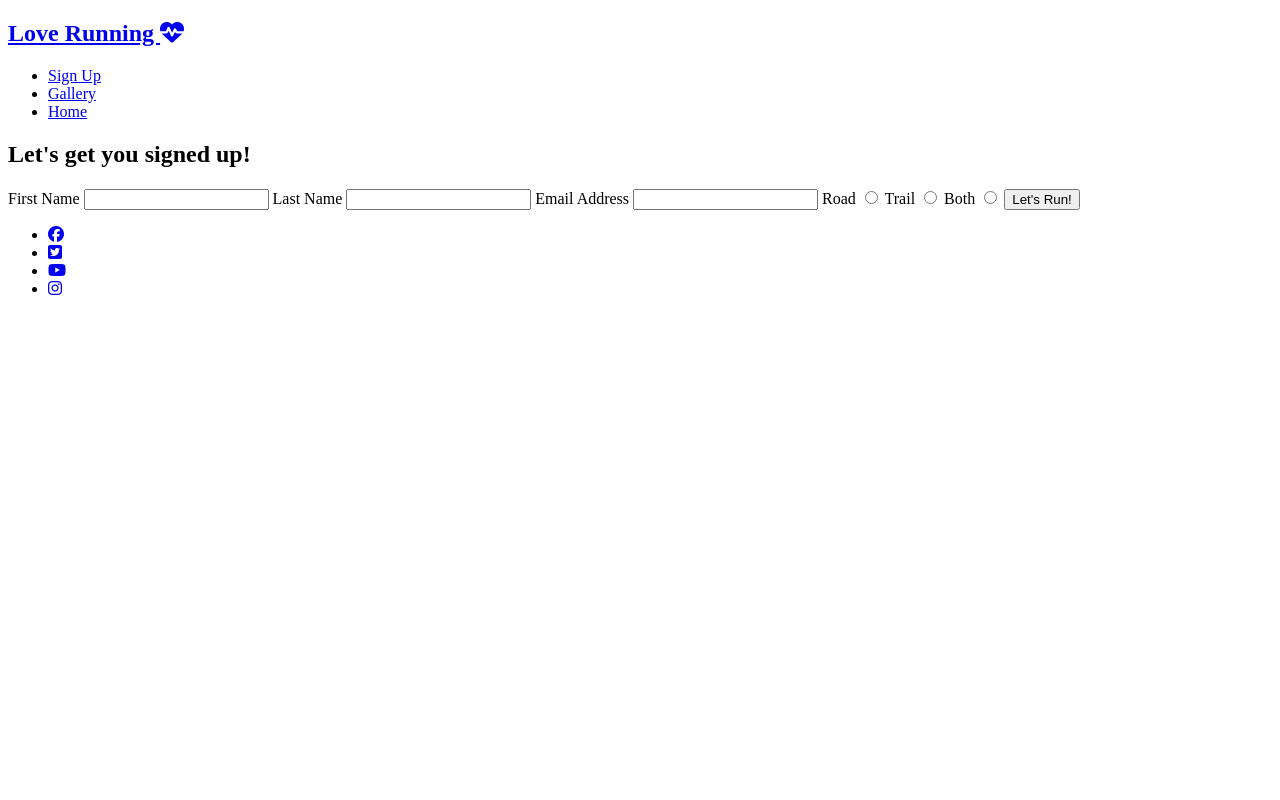
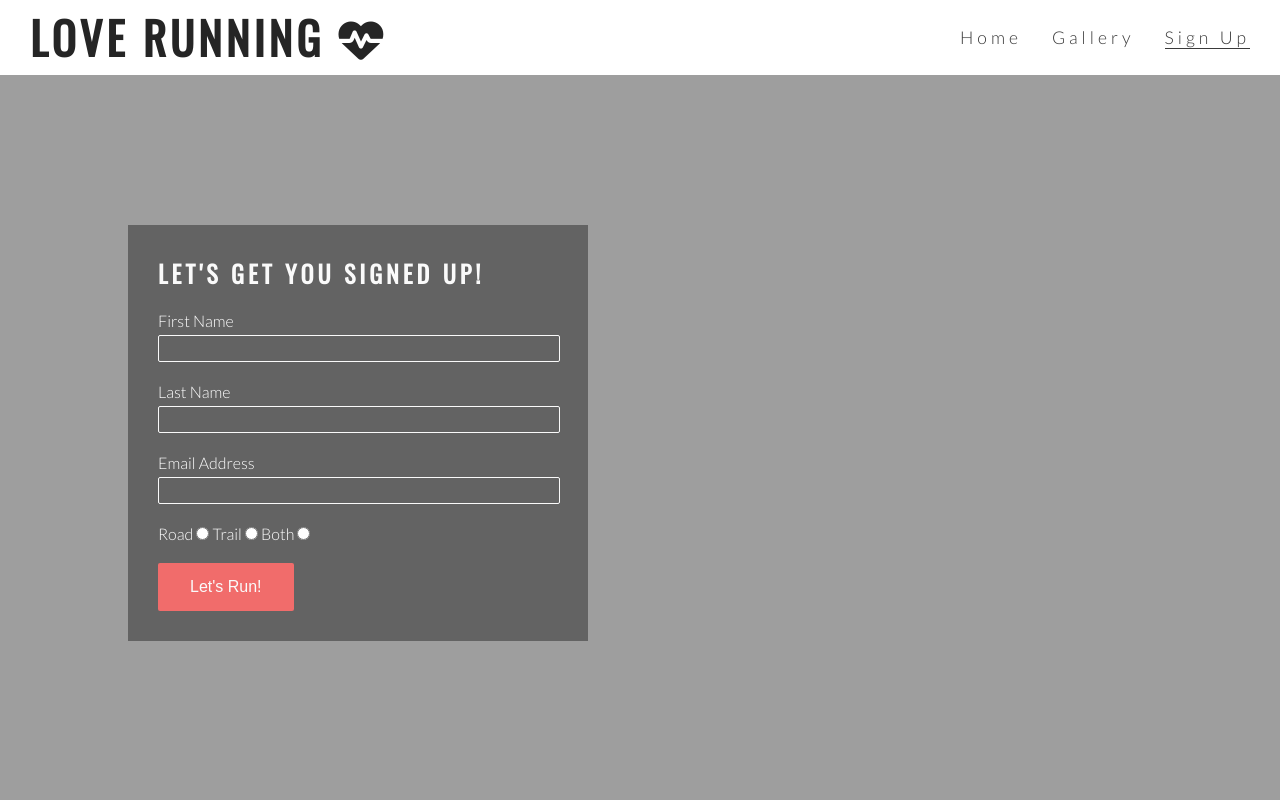
Before and after one commit to Bowlesy666/love-running-community, a plain HTML site: page signup.html in a window 1280 px wide. Shown: the top 800 px of the page. Drawn offline with nearby package versions, Linux system fonts and the light colour scheme; files that its build step writes are made by us from their sources; the site is published under a folder, as on GitHub Pages, so addresses that start at the root find nothing.

Commit message:
style complete sign up page

```diff
--- a/assets/css/style.css
+++ b/assets/css/style.css
@@ -334,7 +334,7 @@ footer {
 .join-button {
     margin-top: 20px;
     border-radius: 2px;
-    padding: 15px 32px 15px;
+    padding: 15px 32px 15px 32px;
     text-align: center;
     font-size: 100%;
     background-color: #f16c6b;
--- a/signup.html
+++ b/signup.html
@@ -9,7 +9,7 @@
     <title>Love Running</title>
 
     <!-- Stylesheet -->
-    <link href="/css/style.css" rel="stylesheet" type="text/css" />
+    <link href="assets/css/style.css" rel="stylesheet" type="text/css" />
 </head>
 
 <body>
```
